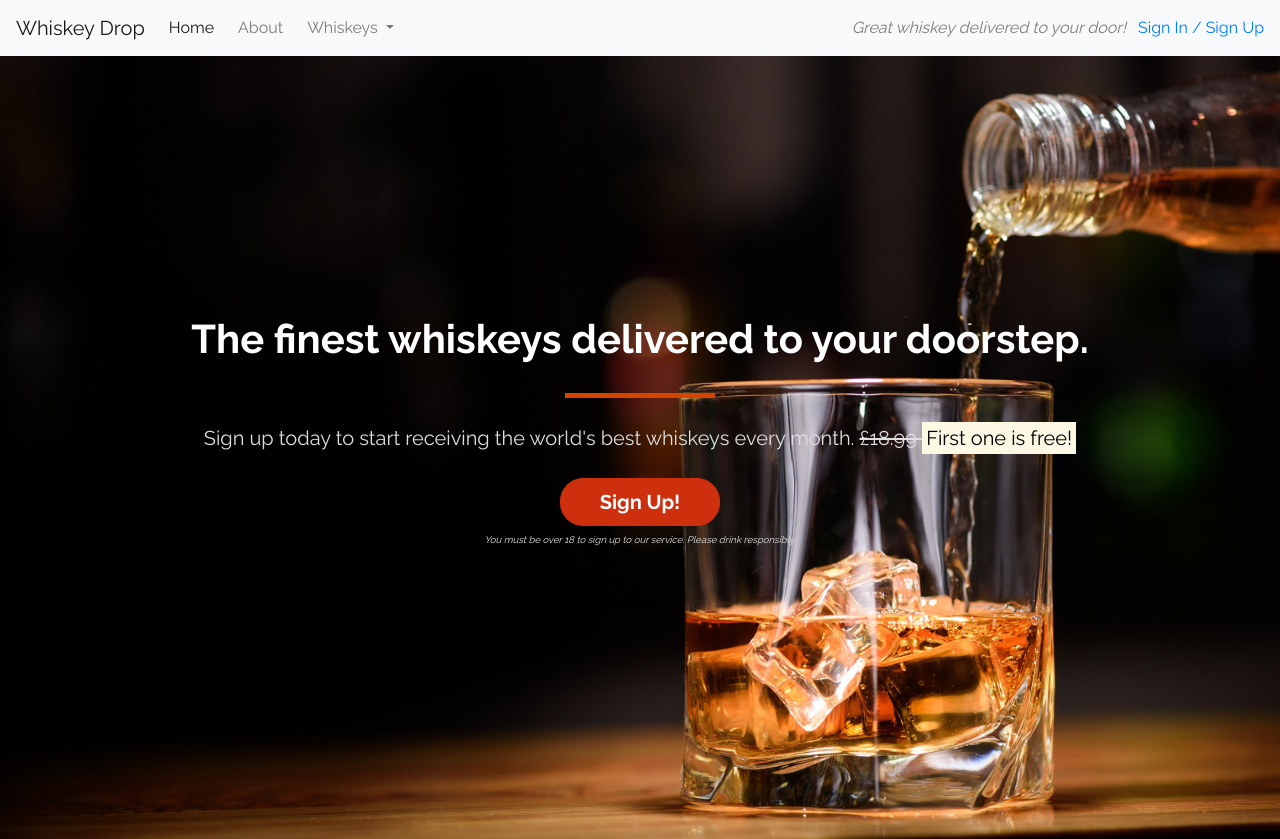
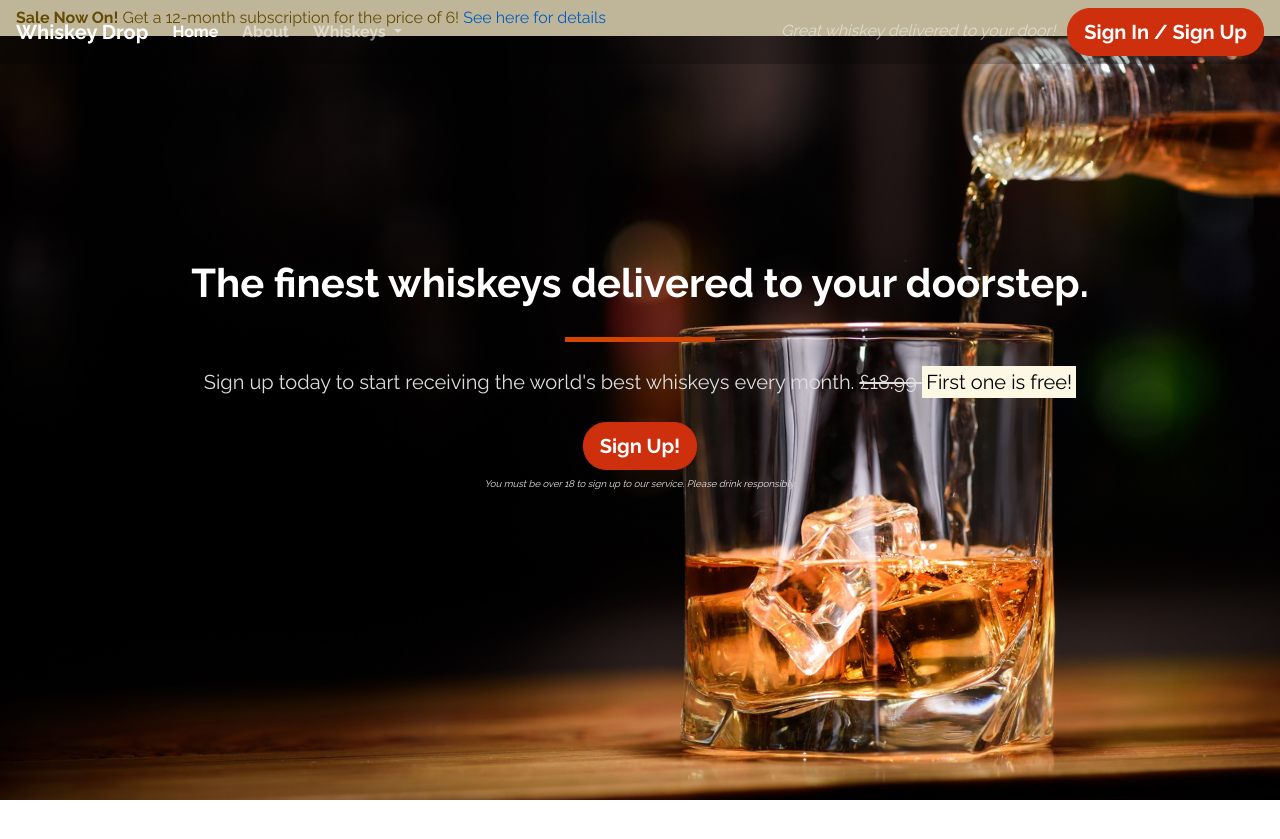
Before and after one commit to EllenSt264/bootstrap-whiskey_site-VS, a plain HTML site: page index.html in a window 1280 px wide. Shown: the top 839 px of the page. Drawn offline with nearby package versions, Linux system fonts and the light colour scheme.

Commit message:
Expanded CSS. Bug: Alert Container is clipping over Navbar - uncertain of cause

```diff
--- a/assets/css/style.css
+++ b/assets/css/style.css
@@ -2,7 +2,18 @@ body {
     font-family: "Raleway", sans-serif;
 }
 
-.alert-container {}
+.alert-container .col-12 {
+    padding-left: 0;
+    padding-right: 0;
+}
+
+.site-wide-alert {
+    border-radius: 0;
+    margin-bottom: 0;
+    padding: 5px 15px;
+    border: 1px solid transparent;
+    border-radius: 0;
+}
 
 .callout-container {
     height: 100vh;
@@ -16,6 +27,8 @@ body {
     display: flex;
     align-items: center;
     justify-content: center;
+
+    position: relative;
 }
 
 .quotes-container {}
@@ -24,6 +37,36 @@ body {
 
 .favorites-container {}
 
+
+/* Navabr */
+
+.navalert-container {
+    position: absolute;
+    top: 0;
+    left: 0;
+    padding-left: 0;
+    padding-right: 0;
+    z-index: 1;
+}
+
+.navbar {
+    margin-bottom: 0;
+    border: 0;
+    width: 100%;
+    background-color: rgba(0,0,0,0.25);
+}
+
+.navbar .navbar-toggler {
+    border: 0;
+}
+
+.navbar-dark .navbar-brand {
+    font-weight: bold;
+}
+
+.navbar .navbar-nav a {
+    font-weight: bold;
+}
 
 /* Jumbotron */
 
@@ -68,7 +111,7 @@ body {
 .btn--cta {
     font-weight: bold;
     border-radius: 23px;
-    width: 160px;
+
 }
 
 .btn--red {
--- a/index.html
+++ b/index.html
@@ -12,7 +12,21 @@
 </head>
 
 <body>
-    <nav class="navbar navbar-light bg-light navbar-expand-sm">
+    <div class="container-fluid navalert-container">
+        <div class="container-fluid alert-container">
+            <div class="row d-none d-sm-block">
+                <div class="col-12">
+                    <div class="site-wide-alert alert-warning">
+                        <strong>Sale Now On!</strong> Get a 12-month subscription for the price of 6!
+                        <a href="">See here for details</a>
+                    </div>
+                </div>
+            </div>
+        </div>
+    </div>
+
+    <div class="container-fluid navalert-container">
+        <nav class="navbar navbar-dark navbar-expand-sm">
             <a href="/" class="navbar-brand">Whiskey Drop</a>
 
             <button class="navbar-toggler ml-auto" type="button" data-toggle="collapse" data-target="#navbarNavDropdown"
@@ -43,20 +57,11 @@
             -->
             <div class="d-none d-md-block">
                 <p class="navbar-text my-auto mr-2"><i>Great whiskey delivered to your door!</i></p>
-            <a href="/login">Sign In / Sign Up</a>
+                <a class="btn btn-lg btn--red btn--cta" href="/login">Sign In / Sign Up</a>
             </div>
         </nav>
+    </div>
 
-    <!-- <div class="container alert-container">
-        <div class="row d-none d-sm-block">
-            <div class="col-12">
-                <div class="alert alert-warning">
-                    <strong>Sale Now On!</strong> Get a 12-month subscription for the price of 6!
-                    <a href="">See here for details</a>
-                </div>
-            </div>
-        </div>
-    </div> -->
     <div class="container-fluid callout-container">
         <!-- Callout -->
         <div class="row">
```
Lines whose indentation alone changed are shown as unchanged.
